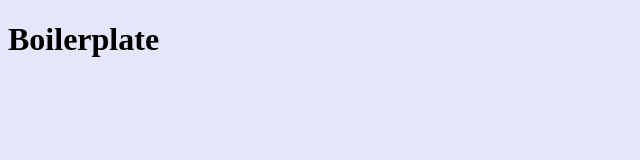
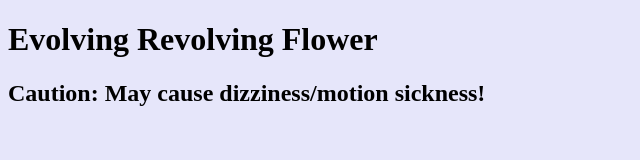
Before and after one commit to annapearsall/twojs-flower, a plain HTML site: page index.html in a window 1280 px wide. Shown: the whole page, without its empty margins (0-640 px from the left). Drawn offline with Linux system fonts and the light colour scheme.

Commit message:
adding in main content

```diff
--- a/index.html
+++ b/index.html
@@ -4,7 +4,7 @@
     <meta charset="UTF-8">
     <meta http-equiv="X-UA-Compatible" content="IE=edge">
     <meta name="viewport" content="width=device-width, initial-scale=1.0">
-    <title>TITLE HERE</title>
+    <title>Evolving Revolving Flower</title>
 
     <!-- Favicons -->
     <link rel="apple-touch-icon" sizes="180x180" href="favicons/apple-touch-icon.png">
@@ -13,14 +13,18 @@
     <link rel="manifest" href="favicons/site.webmanifest">
 
     <!-- Stylesheets -->
+
     <link rel="stylesheet" href="style.css">
 
+
     <!-- Scripts -->
+    <script defer src="https://cdn.jsdelivr.net/gh/jonobr1/two.js@8641196c7fb029b48ba0f3b1f13bc5c84ff56907/build/two.js"></script>
     <script defer src="script.js"></script>
 
 
 </head>
 <body>
-    <h1>Boilerplate</h1>
+    <h1>Evolving Revolving Flower</h1>
+    <h2>Caution: May cause dizziness/motion sickness!</h2>
 </body>
 </html>
```
